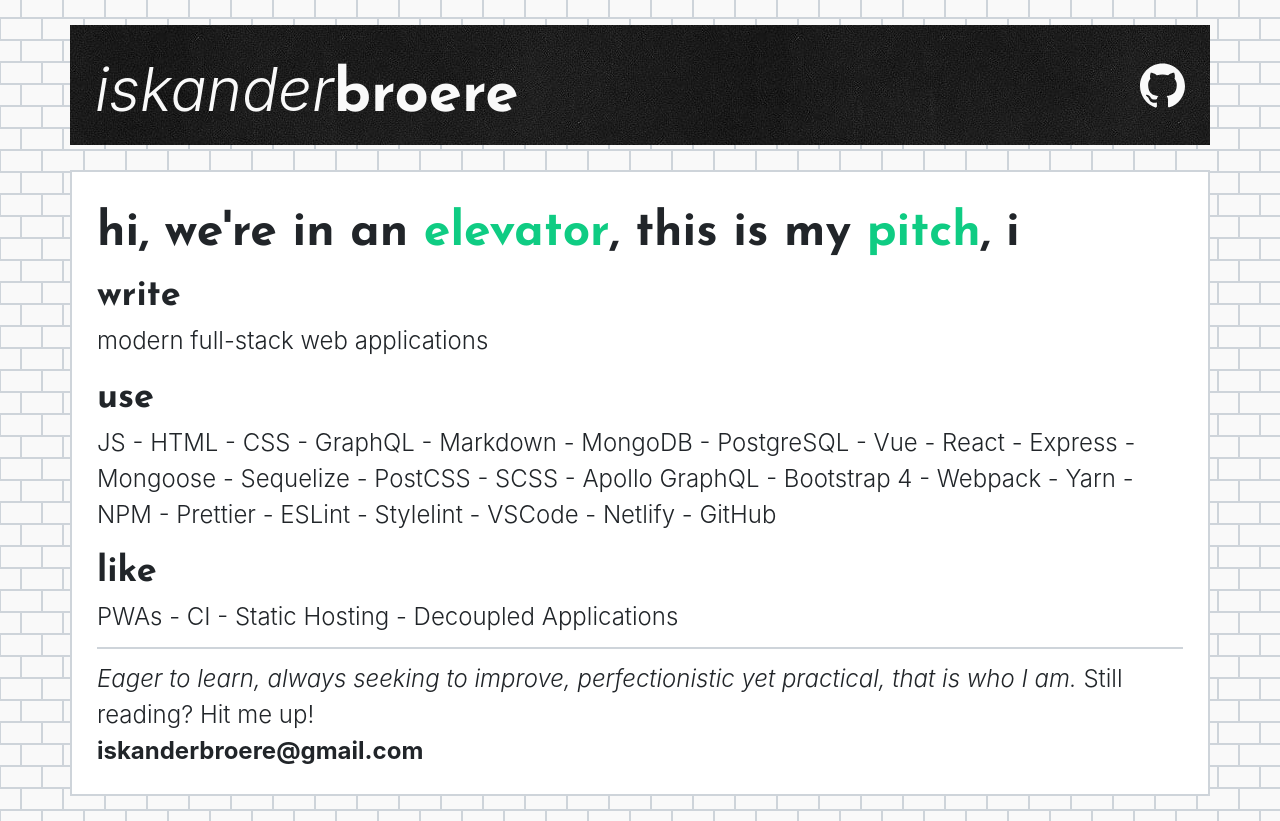
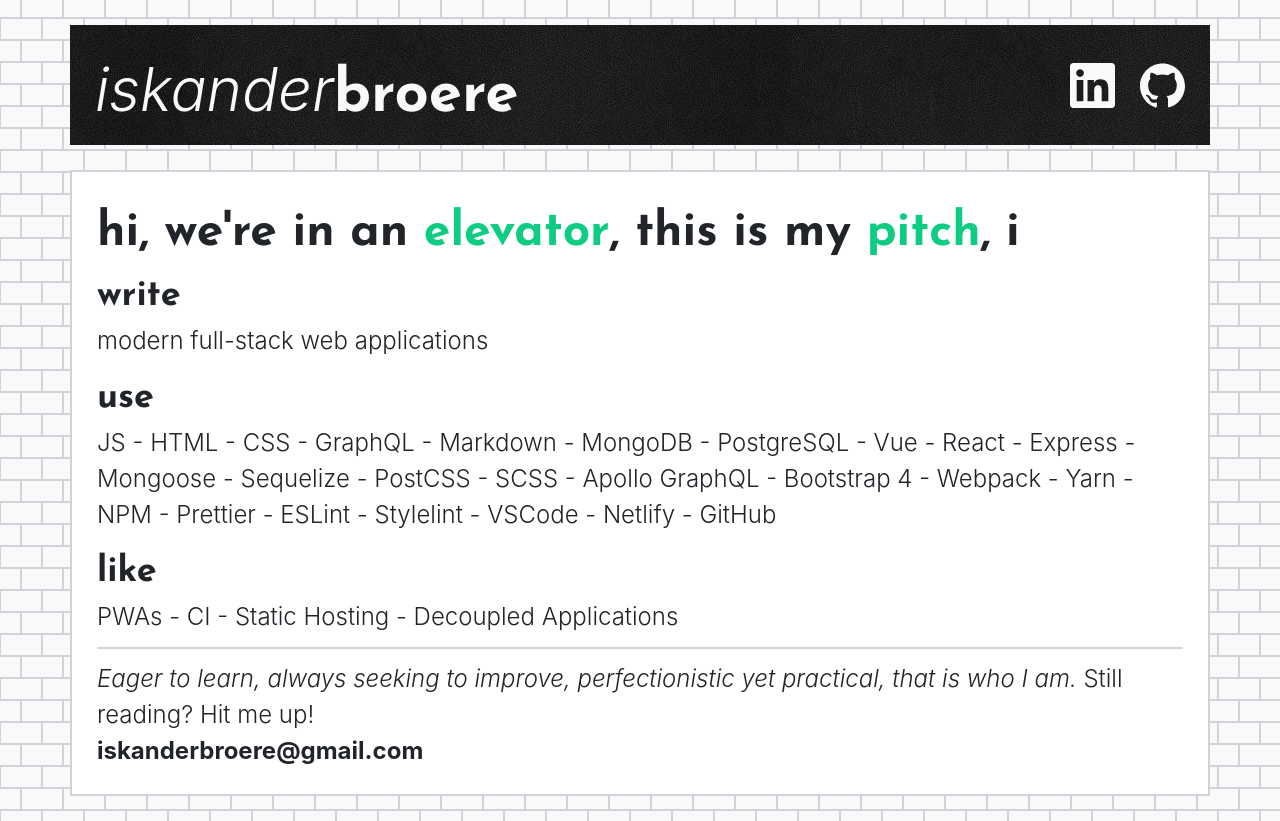
Before and after one commit to iskanderbroere/iskanderbroere, a Nuxt app: page / in a window 1280 px wide. Built offline with nearby package versions, Linux system fonts and the light colour scheme; a web font is replaced by a local one.

Commit message:
link me in

```diff
--- a/pages/index.vue
+++ b/pages/index.vue
@@ -3,7 +3,7 @@
     <nav>
       <h1><em>iskander</em><strong>broere</strong></h1>
       <div class="icons">
-        <!-- <a href="https://github.com/iskanderbroere/" target="_blank" @click="toLinkedIn">
+        <a href="https://www.linkedin.com/in/iskander-broere-51065615b/" target="_blank" @click="toLinkedIn">
           <svg
             aria-labelledby="linkedin-icon"
             role="img"
@@ -12,7 +12,7 @@
             <title id="linkedin-icon">LinkedIn icon</title>
             <path d="M20.447 20.452h-3.554v-5.569c0-1.328-.027-3.037-1.852-3.037-1.853 0-2.136 1.445-2.136 2.939v5.667H9.351V9h3.414v1.561h.046c.477-.9 1.637-1.85 3.37-1.85 3.601 0 4.267 2.37 4.267 5.455v6.286zM5.337 7.433c-1.144 0-2.063-.926-2.063-2.065 0-1.138.92-2.063 2.063-2.063 1.14 0 2.064.925 2.064 2.063 0 1.139-.925 2.065-2.064 2.065zm1.782 13.019H3.555V9h3.564v11.452zM22.225 0H1.771C.792 0 0 .774 0 1.729v20.542C0 23.227.792 24 1.771 24h20.451C23.2 24 24 23.227 24 22.271V1.729C24 .774 23.2 0 22.222 0h.003z"/>
           </svg>
-        </a> -->
+        </a>
         <a href="https://github.com/iskanderbroere/" target="_blank" @click="toGithub">
           <svg
             aria-labelledby="github-icon"
@@ -43,7 +43,7 @@
           <a class="email" href="mailto:iskanderbroere@gmail.com">iskanderbroere@gmail.com</a>
         </address>
         <div class="icons-sm">
-          <!-- <a href="https://github.com/iskanderbroere/" target="_blank" @click="toLinkedIn">
+          <a href="https://www.linkedin.com/in/iskander-broere-51065615b/" target="_blank" @click="toLinkedIn">
             <svg
               aria-labelledby="linkedin-icon-small"
               role="img"
@@ -52,7 +52,7 @@
               <title id="linkedin-icon-small">LinkedIn icon</title>
               <path d="M20.447 20.452h-3.554v-5.569c0-1.328-.027-3.037-1.852-3.037-1.853 0-2.136 1.445-2.136 2.939v5.667H9.351V9h3.414v1.561h.046c.477-.9 1.637-1.85 3.37-1.85 3.601 0 4.267 2.37 4.267 5.455v6.286zM5.337 7.433c-1.144 0-2.063-.926-2.063-2.065 0-1.138.92-2.063 2.063-2.063 1.14 0 2.064.925 2.064 2.063 0 1.139-.925 2.065-2.064 2.065zm1.782 13.019H3.555V9h3.564v11.452zM22.225 0H1.771C.792 0 0 .774 0 1.729v20.542C0 23.227.792 24 1.771 24h20.451C23.2 24 24 23.227 24 22.271V1.729C24 .774 23.2 0 22.222 0h.003z"/>
             </svg>
-          </a> -->
+          </a>
           <a href="https://github.com/iskanderbroere/" target="_blank" @click="toGithub">
             <svg
               aria-labelledby="github-icon-small"
```
